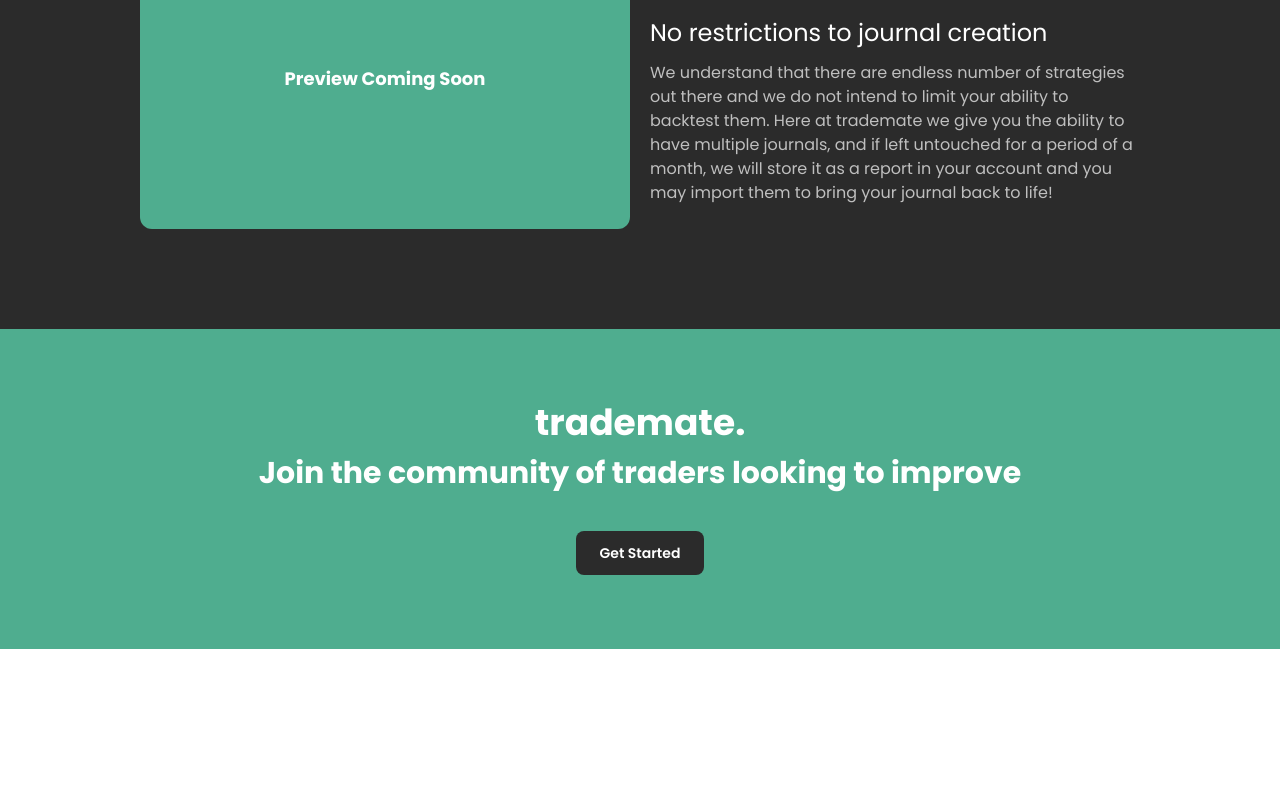
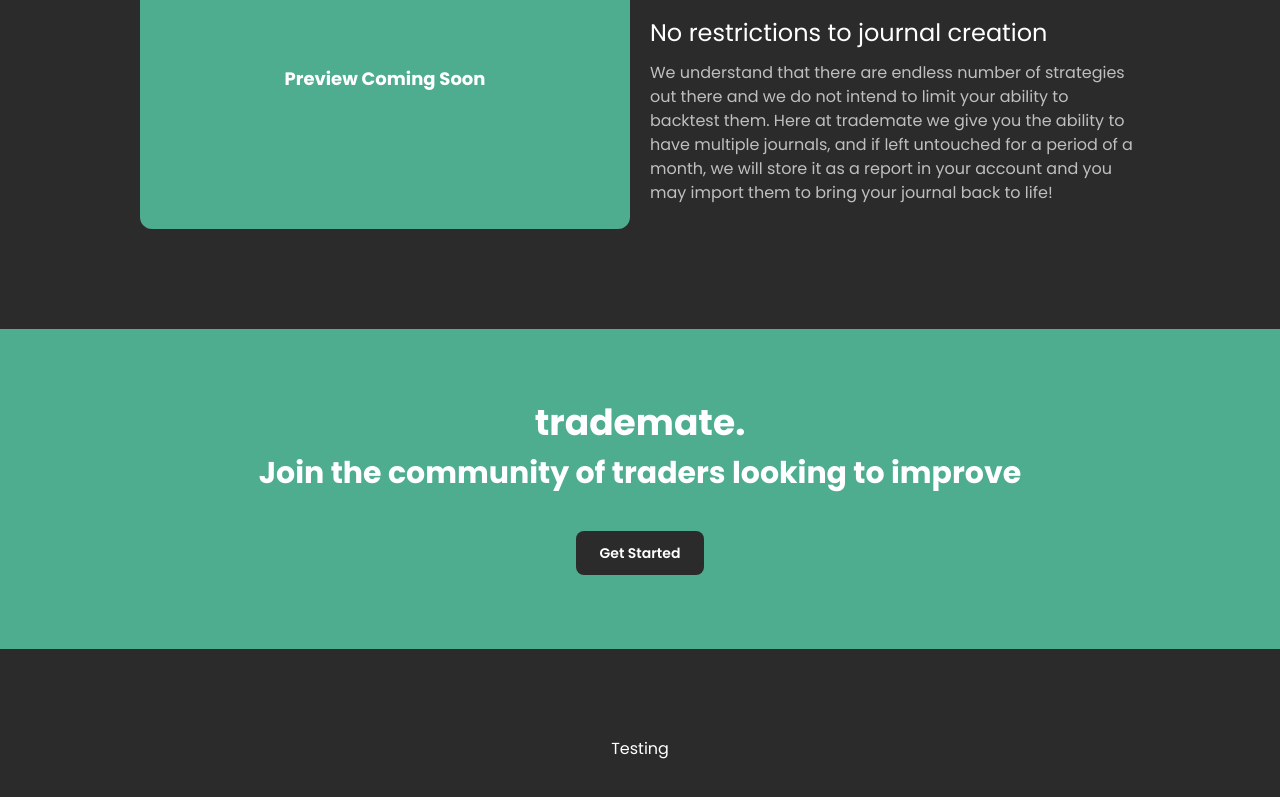
Before and after one commit to teoyi/trademate, a React (Vite) app in the folder client/: page / in a window 1280 px wide. Shown: the part 2536-3333 px from the top of the page. Before the commit the page ends 3185 px from the top, so only its background shows below. Built offline with nearby package versions, Linux system fonts and the light colour scheme.

Commit message:
initial commit for footer planning

```diff
--- a/client/src/components/Home/Landing.tsx
+++ b/client/src/components/Home/Landing.tsx
@@ -7,6 +7,7 @@
 import LandingBuffer from './comp/LandingBuffer'
 import MoreThanJustAJournal from './comp/MoreThanJustAJournal'
 import JoinBanner from './comp/JoinBanner'
+import LandingFooter from './comp/LandingFooter'
 import MffBull from '../../assets/mff_bull.svg'
 
 
@@ -34,6 +35,7 @@
         <Features />
       </div>
       <JoinBanner />
+      <LandingFooter />
     </>
   )
 }
--- /dev/null
+++ b/client/src/components/Home/comp/LandingFooter.tsx
@@ -0,0 +1,12 @@
+
+const LandingFooter = () => {
+  return (
+    <section className="w-full flex justify-center items-center md:my-5 xl:my-10 xl:px-10">
+      <div className="w-full h-full flex flex-col md:flex-row-reverse justify-center items-center max-w-[1440px] my-12 md:mx-10">
+        Testing
+      </div>
+    </section>
+  )
+}
+
+export default LandingFooter
```
